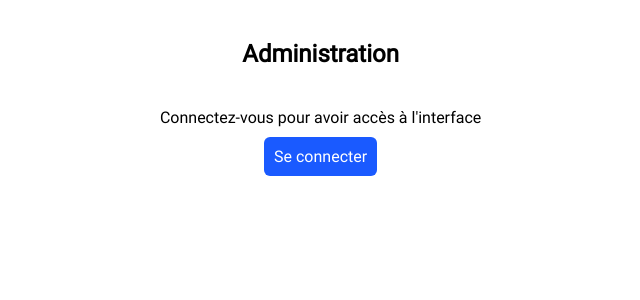
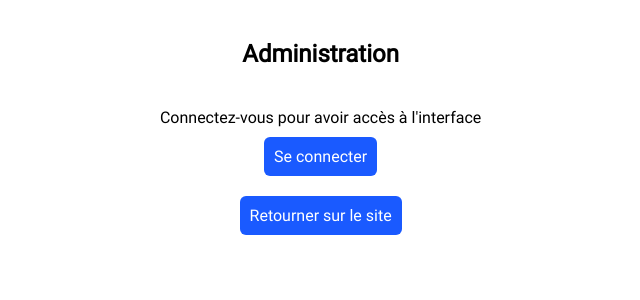
Before and after one commit to ThoLeBris/Projet_EPCF2, a React (Create React App) app in the folder client/: page /administration in a window 1280 px wide. Shown: the top 300 px of the page, without its empty margins (313-953 px from the left). Built offline with nearby package versions, Linux system fonts and the light colour scheme; no server answers.

Commit message:
mediaqueries OK

```diff
--- a/client/src/components/pages/Administration.jsx
+++ b/client/src/components/pages/Administration.jsx
@@ -19,14 +19,17 @@ const Administration = () => {
         setAdmin(null);
     }
 
-    let link;
+    let page;
 
     if(!admin){
-        link = (
-            <Link to="/login" className="btn-connect">Se connecter</Link>
+        page = (
+            <>
+                <Link to="/login" className="btn-connect">Se connecter</Link>
+                <Link to="/" className="btn-connect">Retourner sur le site</Link>
+            </>
         )
     }else{
-        link = (
+        page = (
             <div>
                 <Link to="/" className="btn-connect">Retourner sur le site</Link>
                 <Link to="/register" className="btn-connect">Créer un nouvel administrateur</Link>
@@ -41,7 +44,7 @@ const Administration = () => {
                 {admin ? `Bonjour ${admin.adminName}` : `Connectez-vous pour avoir accès à l'interface`}
             </div>
 
-            {link}
+            {page}
 
         </div>
     )
```
